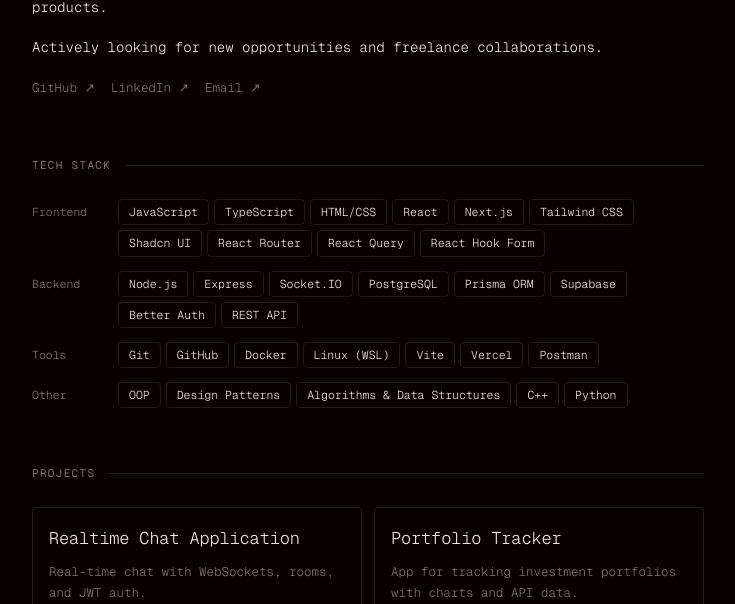
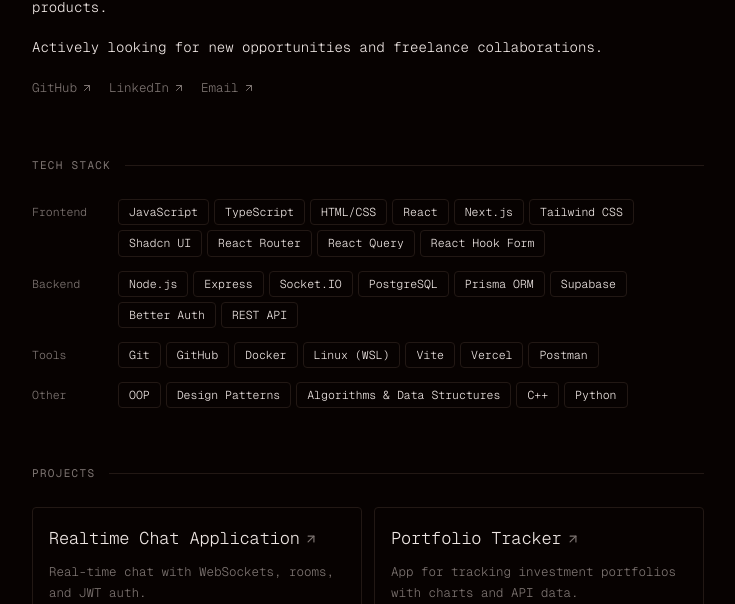
Before and after one commit to iamdrzazgowski/personal-website, a Next.js app: page / in a window 1280 px wide. Shown: the part 266-870 px from the top of the page, without its empty margins (272-1007 px from the left). Built offline with nearby package versions, Linux system fonts and the light colour scheme.

Commit message:
fix design

```diff
--- a/package.json
+++ b/package.json
@@ -10,6 +10,7 @@
     "format": "biome format --write"
   },
   "dependencies": {
+    "lucide-react": "^1.8.0",
     "next": "16.2.2",
     "react": "19.2.4",
     "react-dom": "19.2.4"
--- a/src/components/about.tsx
+++ b/src/components/about.tsx
@@ -1,4 +1,5 @@
 import { links } from "@/data/links";
+import { ArrowUpRight } from "lucide-react";
 import Link from "next/link";
 
 export default function About() {
@@ -18,11 +19,12 @@ export default function About() {
                     <Link
                         key={link.label}
                         href={link.href}
-                        className="text-[12.5px] text-muted-foreground border-b border-transparent hover:text-foreground hover:border-foreground transition-colors duration-150"
                         target="_blank"
                         rel="noopener noreferrer"
+                        className="inline-flex items-center gap-1 text-[12.5px] text-muted-foreground border-b border-transparent hover:text-foreground hover:border-foreground transition-colors duration-150 group"
                     >
-                        {link.label} ↗
+                        {link.label}
+                        <ArrowUpRight className="w-3 h-3 transition-transform duration-150 group-hover:-translate-y-0.5 group-hover:translate-x-0.5" />
                     </Link>
                 ))}
             </div>
--- a/src/components/projects.tsx
+++ b/src/components/projects.tsx
@@ -1,4 +1,5 @@
 import { projects } from "@/data/projects";
+import { ArrowUpRight } from "lucide-react";
 import Link from "next/link";
 
 export default function Projects() {
@@ -13,9 +14,13 @@ export default function Projects() {
                     className="flex flex-col h-full p-4 border border-border rounded transition-colors duration-200 group hover:bg-foreground"
                 >
                     <div className="flex items-baseline justify-between mb-[7px]">
-                        <span className="text-[17px] font-light tracking-[-0.01em] text-foreground group-hover:text-background transition-colors duration-200">
-                            {project.name}
-                        </span>
+                        <div className="flex items-center gap-1">
+                            <span className="text-[17px] font-light tracking-[-0.01em] text-foreground group-hover:text-background transition-colors duration-200">
+                                {project.name}
+                            </span>
+                            <ArrowUpRight className="w-3.5 h-3.5 stroke-current text-muted-foreground transition-all duration-200 group-hover:text-background group-hover:-translate-y-0.5 group-hover:translate-x-0.5" />
+                        </div>
+
                         <span className="text-[11.5px] text-muted-foreground group-hover:text-background/70 transition-colors duration-200">
                             {project.year}
                         </span>
```
Also changed, not shown: 1 other file (tests, documents, lock files or other folders).
